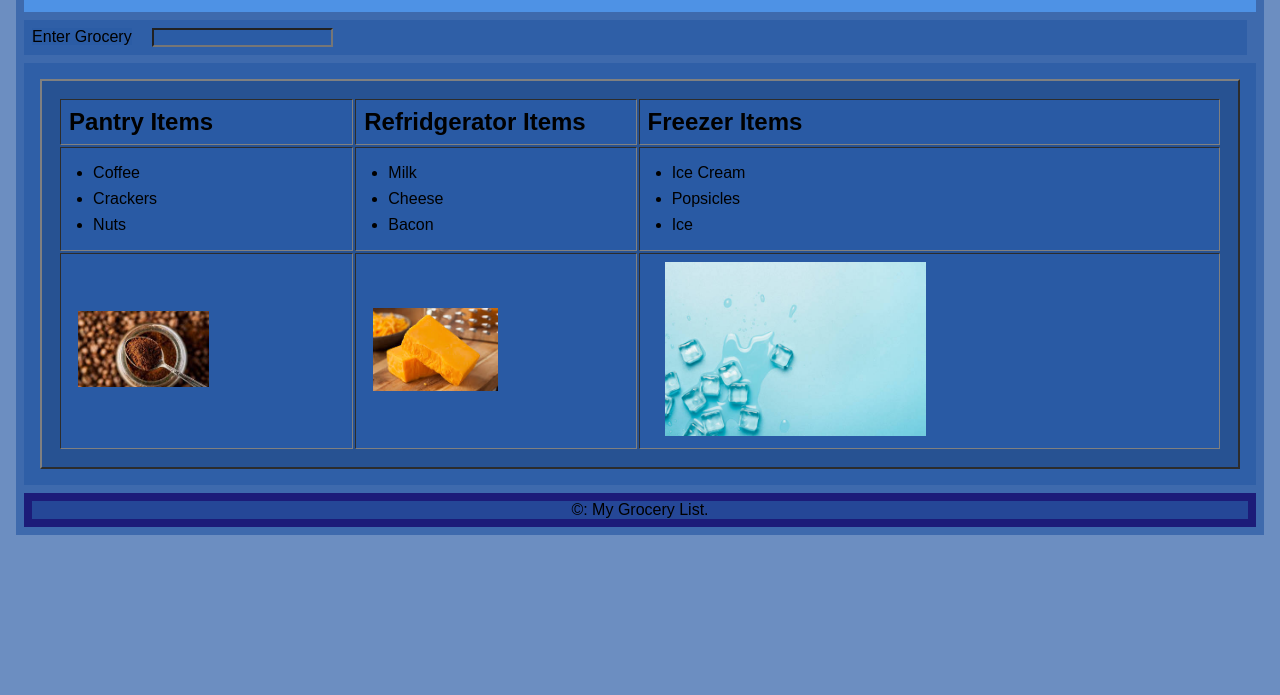
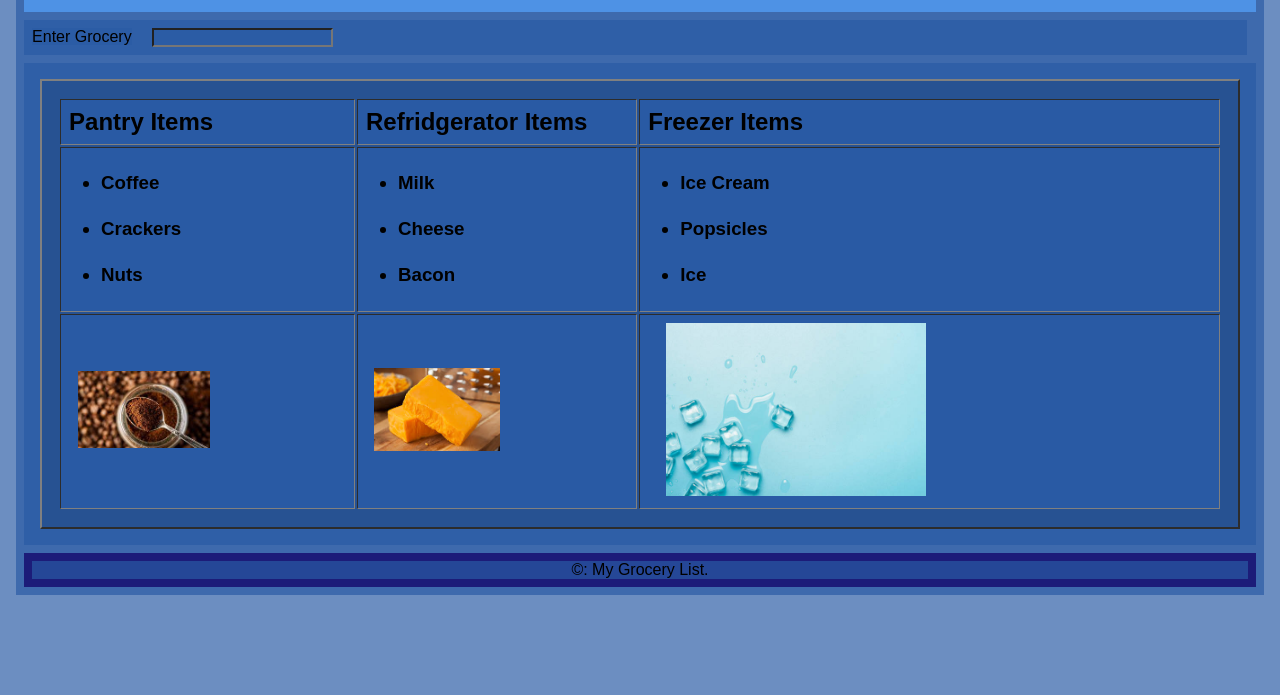
Before and after one commit to Mistymos3/Grocery-List, a plain HTML site: page index.html in a window 1280 px wide. Shown: the part 105-800 px from the top of the page. Drawn offline with Linux system fonts and the light colour scheme.

Commit message:
added h3 and changed header text color

```diff
--- a/index.html
+++ b/index.html
@@ -18,7 +18,7 @@
         }
     </style>
     <header>
-        <h1>My Grocery List</h1>
+        <h1 style="color: rgb(0, 0, 0);">My Grocery List</h1>
     </header>
     <nav>
         <a href="index.html">Grocery List</a>
@@ -41,9 +41,9 @@
             <tr>
                 <td>
                     <ul>
-                        <li>Coffee</li>
-                        <li>Crackers</li>
-                        <li>Nuts</li>
+                        <h3><li>Coffee</li></h3>
+                        <h3><li>Crackers</li></h3>
+                        <h3><li>Nuts</li></h3>
                             <!-- <ul>
                                 <li>Almonds</li>
                                 <li>Peanuts</li>
@@ -53,17 +53,17 @@
                 </td>
                 <td>
                    <ul>
-                        <li>Milk</li>
-                        <li>Cheese</li>
-                        <li>Bacon</li>
+                        <h3><li>Milk</li></h3>
+                        <h3><li>Cheese</li></h3>
+                        <h3><li>Bacon</li></h3>
 
                    </ul>
                 </td>
                 <td>
                     <ul>
-                        <li>Ice Cream</li>
-                        <li>Popsicles</li>
-                        <li>Ice</li>
+                        <h3><li>Ice Cream</li></h3>
+                        <h3><li>Popsicles</li></h3>
+                        <h3><li>Ice</li></h3>
                     </ul>
                 </td>
             </tr>
```
